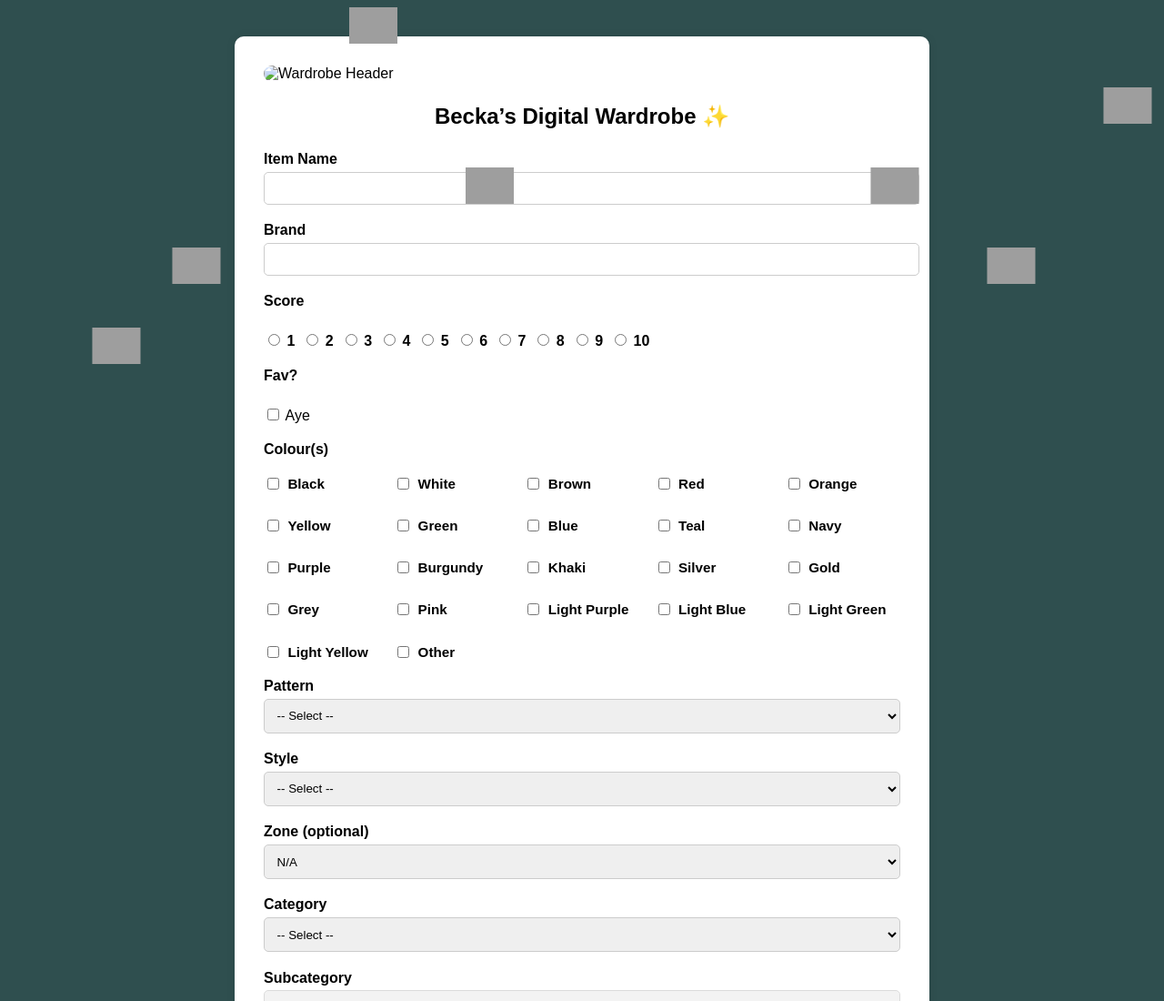
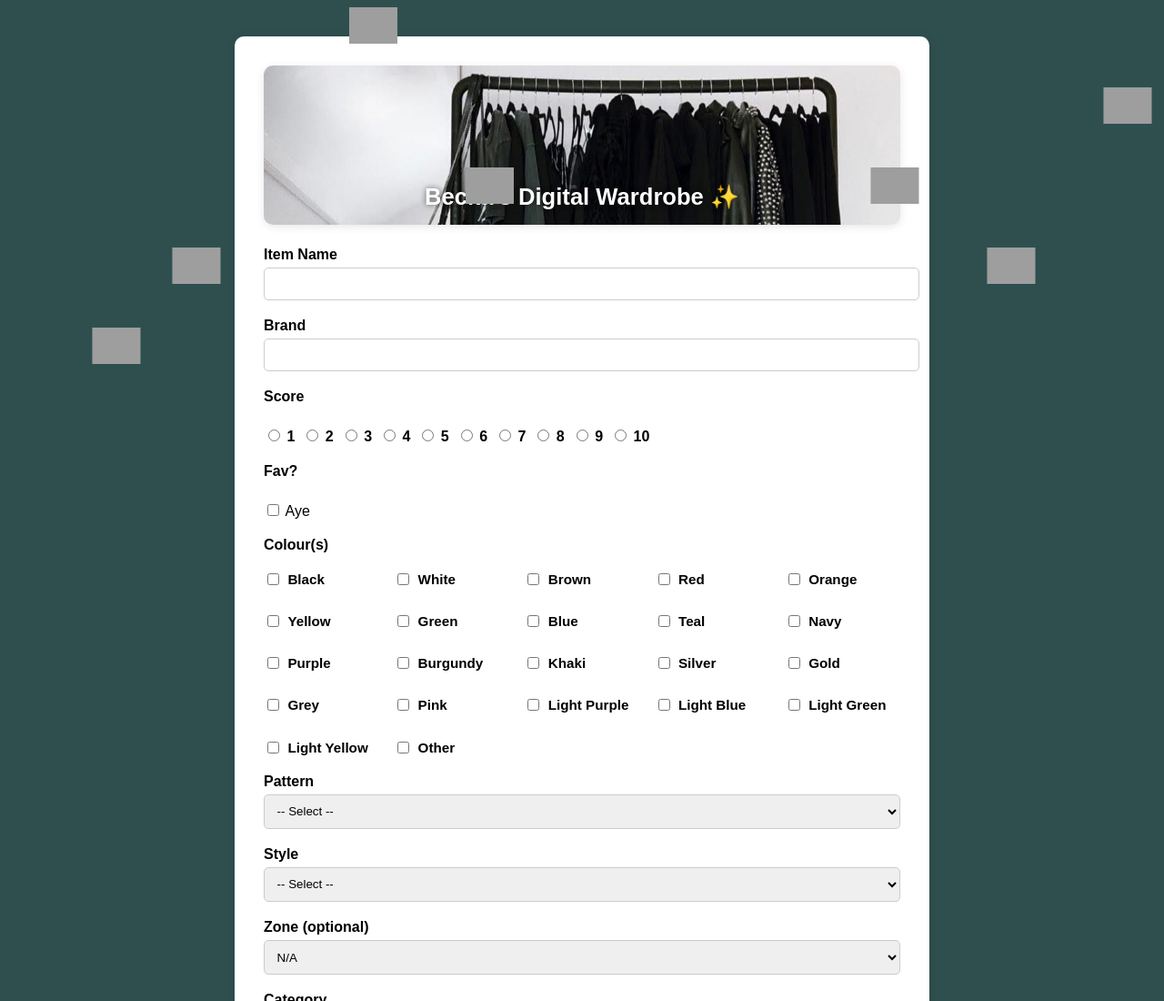
Before and after one commit to RebeccaMul/RebeccaMul.github.io, a plain HTML site: page Wardrobe/form.html in a window 1280 px wide. Shown: the top 1100 px of the page at 91% size. Drawn offline with Linux system fonts and the light colour scheme; grey boxes are pictures that could not be loaded.

Commit message:
header fix

```diff
--- a/Wardrobe/form.html
+++ b/Wardrobe/form.html
@@ -18,10 +18,14 @@
   <div class="snowflake"><img src="https://media1.giphy.com/media/0xR7MUO0hJfWtco7C6/giphy.gif" /></div>
 </div>
 </head>
+
 <body>
-  <form id="supabaseForm">
-   <img src="images/header.jpeg" alt="Wardrobe Header" class="form-header-img">
-    <h2>Becka’s Digital Wardrobe ✨</h2>
+<form id="supabaseForm">
+<div class="form-header-wrapper">
+  <img src="images/header.jfif" alt="Wardrobe Header" class="form-header-img">
+  <h2 class="form-header-title">Becka’s Digital Wardrobe ✨</h2>
+</div>
+
 
     <label for="name">Item Name</label>
     <input type="text" name="name" required>
--- a/Wardrobe/styles.css
+++ b/Wardrobe/styles.css
@@ -103,15 +103,34 @@ button {
   }
 }
 
+.form-header-wrapper {
+  position: relative;
+  width: 100%;
+  margin-bottom: 1.5rem;
+}
+
 .form-header-img {
   width: 100%;
   max-width: 100%;
   border-radius: 10px;
-  margin-bottom: 1.5rem;
   object-fit: cover;
   display: block;
+  height: auto;
+  box-shadow: 0 2px 10px rgba(0, 0, 0, 0.1);
 }
 
+.form-header-title {
+  position: absolute;
+  bottom: 1rem;
+  left: 50%;
+  transform: translateX(-50%);
+  margin: 0;
+  color: white;
+  font-size: 1.6rem;
+  font-weight: bold;
+  text-shadow: 0 0 6px rgba(0, 0, 0, 0.6);
+  text-align: center;
+}
 
 .snowflake {
   color: #fff;
```
